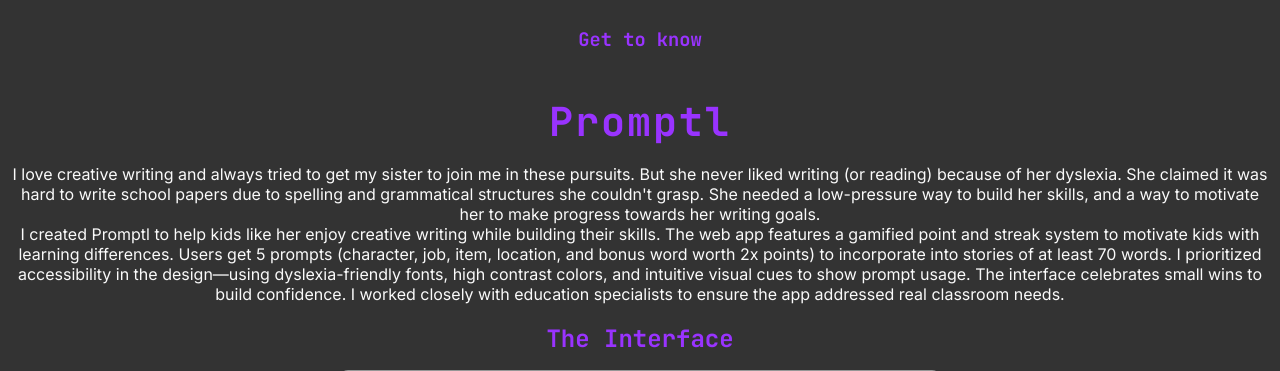
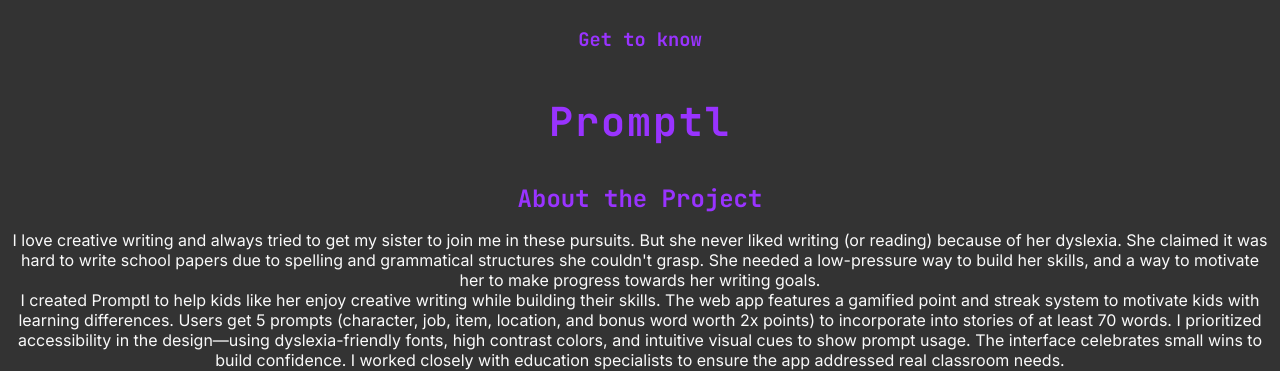
Before and after one commit to zcoder365/PortfolioSite, a Flask app: template templates/more-promptl.html in a window 1280 px wide. Shown: the top 371 px of the page. Run offline with Flask 3, Linux system fonts and the light colour scheme; the template is opened without the code that fills it, so the values that code supplies are empty.

Commit message:
add header to more-promptl.html

```diff
--- a/templates/more-promptl.html
+++ b/templates/more-promptl.html
@@ -9,6 +9,9 @@
     <body align="center">
         <h3>Get to know</h3>
         <h1>Promptl</h1>
+
+        <h2>About the Project</h2>
+
         <p>I love creative writing and always tried to get my sister to join me in these pursuits. But she never liked writing (or reading) because of her dyslexia. She claimed it was hard to write school papers due to spelling and grammatical structures she couldn't grasp. She needed a low-pressure way to build her skills, and a way to motivate her to make progress towards her writing goals.</p>
 
         <p>I created Promptl to help kids like her enjoy creative writing while building their skills. The web app features a gamified point and streak system to motivate kids with learning differences. Users get 5 prompts (character, job, item, location, and bonus word worth 2x points) to incorporate into stories of at least 70 words. I prioritized accessibility in the design—using dyslexia-friendly fonts, high contrast colors, and intuitive visual cues to show prompt usage. The interface celebrates small wins to build confidence. I worked closely with education specialists to ensure the app addressed real classroom needs.</p>
```
